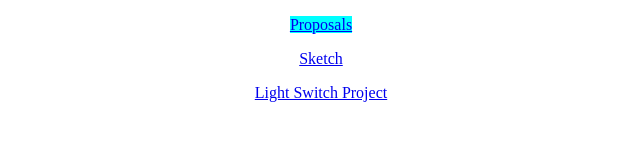
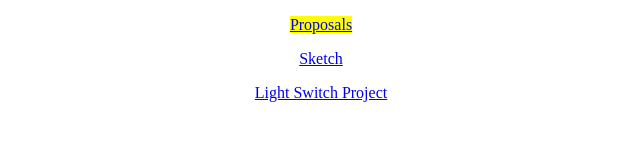
Before and after one commit to Kyungjunjang/kyungjunjang.github.io, a plain HTML site: page Studio.html in a window 1280 px wide. In both pictures the pointer is over the link "Proposals". Shown: the whole page, without its empty margins (319-959 px from the left). Drawn offline with Linux system fonts and the light colour scheme.

```diff
--- a/Studio.html
+++ b/Studio.html
@@ -22,7 +22,7 @@ body {
 
 
 a:hover {
-    background-color: cyan;
+    background-color: yellow;
 }
 
 
```
Also changed, not shown: index.html (+1 -1 lines).
